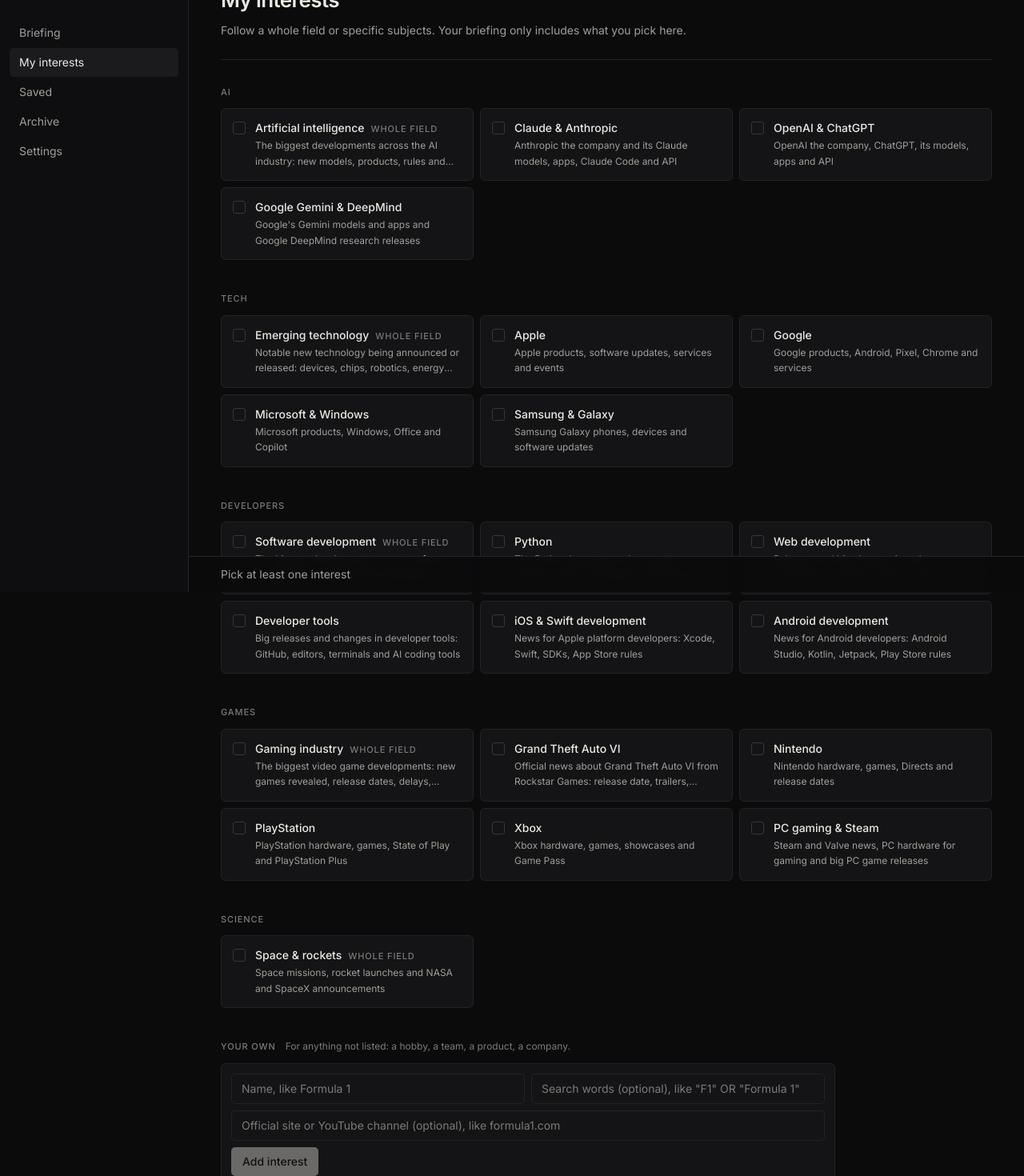
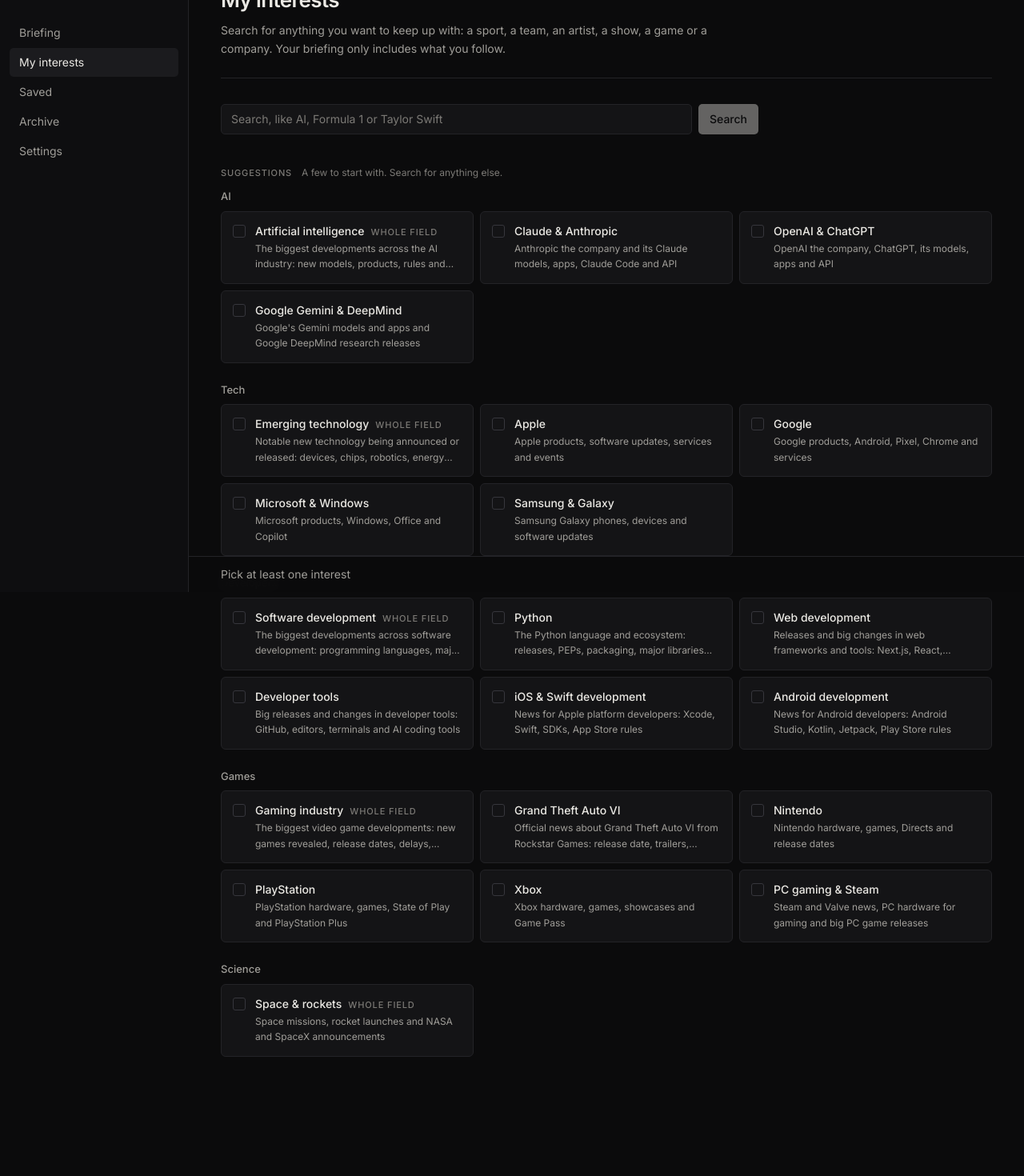
Before and after one commit to vhrcam/next-time, a Next.js app: page /interests in a window 1280 px wide. Shown: the part 60-1530 px from the top of the page at 80% size. Built offline with nearby package versions, Linux system fonts and the light colour scheme.

Commit message:
Search for interests on the My interests page
Replaces the add-your-own form. Results, followed interests and suggestions are grouped by category.

```diff
--- a/app/interests/page.tsx
+++ b/app/interests/page.tsx
@@ -2,23 +2,53 @@
 
 import Link from "next/link";
 import { useState } from "react";
-import { useClient, useInterests, type Interest } from "@/lib/store";
-import { groups, presetById, presets } from "@/lib/topics";
+import type { Match, Results } from "@/lib/find";
+import { load, useClient, useInterests, type Interest } from "@/lib/store";
+import { groups, presetById, presets, type Topic } from "@/lib/topics";
 import { Block, PageHead, field, label, primary } from "../ui";
 
+type Item = { key: string; group: string; name: string; note: string; tag?: string; on: boolean; busy?: boolean; onClick: () => void };
+
 const sentence = (s: string) => s.charAt(0).toUpperCase() + s.slice(1);
+const clean = (s: string) => s.toLowerCase().trim().replace(/\s+/g, " ");
+const escape = (s: string) => s.replace(/[.*+?^${}()|[\]\\]/g, "\\$&");
 
-function Tile({ on, name, note, broad, onClick }: { on: boolean; name: string; note: string; broad?: boolean; onClick: () => void }) {
+async function post(url: string, body: unknown) {
+  const res = await fetch(url, { method: "POST", headers: { "content-type": "application/json" }, body: JSON.stringify(body) });
+  const data = await res.json();
+  if (!res.ok) throw new Error(data.error);
+  return data;
+}
+
+// Typing a category's name shows the whole category. Otherwise a listed interest shows when a word in its name
+// starts with the search or its description uses the search as a whole word.
+function listed(q: string) {
+  const start = new RegExp(`\\b${escape(q)}`, "i");
+  const word = new RegExp(`\\b${escape(q)}\\b`, "i");
+  return presets.filter((t) => t.group.toLowerCase() === q || t.id.startsWith(q) || start.test(t.name) || word.test(t.about));
+}
+
+// The app's own categories first, in their usual order, then the rest alphabetically.
+function order(a: string, b: string) {
+  const x = groups.indexOf(a);
+  const y = groups.indexOf(b);
+  if (x >= 0 && y >= 0) return x - y;
+  if (x >= 0 || y >= 0) return x >= 0 ? -1 : 1;
+  return a.localeCompare(b);
+}
+
+function Tile({ item }: { item: Item }) {
   return (
     <button
-      onClick={onClick}
-      aria-pressed={on}
-      className={`flex h-full w-full items-start gap-3 rounded-md border p-3.5 text-left transition-colors ${
-        on ? "border-ink/50 bg-raised" : "border-line bg-surface hover:border-strong"
+      onClick={item.onClick}
+      disabled={item.busy}
+      aria-pressed={item.on}
+      className={`flex h-full w-full items-start gap-3 rounded-md border p-3.5 text-left transition-colors disabled:opacity-60 ${
+        item.on ? "border-ink/50 bg-raised" : "border-line bg-surface hover:border-strong"
       }`}
     >
-      <span className={`mt-0.5 flex size-4 shrink-0 items-center justify-center rounded-[3px] border ${on ? "border-ink bg-ink text-bg" : "border-strong"}`}>
-        {on && (
+      <span className={`mt-0.5 flex size-4 shrink-0 items-center justify-center rounded-[3px] border ${item.on ? "border-ink bg-ink text-bg" : "border-strong"}`}>
+        {item.on && (
           <svg viewBox="0 0 12 12" className="size-3" aria-hidden>
             <path d="M2.5 6.2l2.3 2.3 4.7-5" fill="none" stroke="currentColor" strokeWidth="1.8" />
           </svg>
@@ -26,92 +56,161 @@ function Tile({ on, name, note, broad, onClick }: { on: boolean; name: string; n
       </span>
       <span className="min-w-0">
         <span className="flex flex-wrap items-baseline gap-x-2 text-sm font-medium text-ink">
-          {name}
-          {broad && <span className={label}>Whole field</span>}
+          {item.name}
+          {item.tag && <span className={label}>{item.tag}</span>}
         </span>
-        <span className="mt-0.5 line-clamp-2 text-xs leading-relaxed text-muted">{note}</span>
+        <span className="mt-0.5 line-clamp-2 text-xs leading-relaxed text-muted">{item.busy ? "Adding…" : item.note}</span>
       </span>
     </button>
+  );
+}
+
+function Categories({ items }: { items: Item[] }) {
+  return (
+    <div className="space-y-6">
+      {[...new Set(items.map((i) => i.group))].sort(order).map((g) => (
+        <div key={g}>
+          <h3 className="mb-2 text-[13px] font-medium text-muted">{g}</h3>
+          <div className="grid gap-2 sm:grid-cols-2 xl:grid-cols-3">
+            {items
+              .filter((i) => i.group === g)
+              .map((i) => (
+                <Tile key={i.key} item={i} />
+              ))}
+          </div>
+        </div>
+      ))}
+    </div>
   );
 }
 
 export default function InterestsPage() {
   const client = useClient();
   const [interests, setInterests] = useInterests();
-  const [form, setForm] = useState({ name: "", words: "", link: "" });
-  const [adding, setAdding] = useState(false);
+  const [text, setText] = useState("");
+  const [answer, setAnswer] = useState<(Results & { q: string }) | null>(null);
+  const [searching, setSearching] = useState(false);
+  const [adding, setAdding] = useState("");
   const [error, setError] = useState("");
+
+  const q = clean(text);
+  const found = answer?.q === q ? answer : null;
   const has = (id: string) => interests.some((i) => i.id === id);
   const toggle = (i: Interest) => setInterests(has(i.id) ? interests.filter((x) => x.id !== i.id) : [...interests, i]);
-  const own = interests.filter((i) => !presetById.has(i.id));
+  const followed = (m: Match) => interests.find((i) => !presetById.has(i.id) && i.name.toLowerCase() === m.name.toLowerCase());
 
-  async function add(e: React.FormEvent) {
+  async function search(e: React.FormEvent) {
     e.preventDefault();
-    setAdding(true);
+    if (q.length < 2) return;
+    setSearching(true);
     setError("");
     try {
-      const res = await fetch("/api/topics", { method: "POST", headers: { "content-type": "application/json" }, body: JSON.stringify(form) });
-      const data = await res.json();
-      if (!res.ok) throw new Error(data.error);
-      if (!has(data.id)) setInterests([...interests, { id: data.id, name: data.name }]);
-      setForm({ name: "", words: "", link: "" });
+      setAnswer({ ...(await post("/api/find", { q: text.trim() })), q });
     } catch (err) {
-      setError(err instanceof Error && err.message ? err.message : "Couldn't add that interest");
+      setError(err instanceof Error && err.message ? err.message : "Couldn't search right now");
     }
-    setAdding(false);
+    setSearching(false);
+  }
+
+  async function follow(m: Match) {
+    const on = followed(m);
+    if (on) return setInterests(interests.filter((i) => i.id !== on.id));
+    setAdding(m.name);
+    setError("");
+    try {
+      const data = await post("/api/topics", m);
+      const now = load<Interest[]>("interests", []);
+      if (!now.some((i) => i.id === data.id)) setInterests([...now, { id: data.id, name: data.name, group: m.group, about: m.about }]);
+    } catch (err) {
+      setError(err instanceof Error && err.message ? err.message : "Couldn't follow that");
+    }
+    setAdding("");
   }
 
   if (!client) return null;
 
+  const fromPreset = (t: Topic): Item => ({
+    key: t.id,
+    group: t.group,
+    name: t.name,
+    note: sentence(t.about),
+    tag: t.broad ? "Whole field" : undefined,
+    on: has(t.id),
+    onClick: () => toggle({ id: t.id, name: t.name }),
+  });
+  const fromMatch = (m: Match): Item => ({
+    key: `match-${m.name}`,
+    group: m.group,
+    name: m.name,
+    note: sentence(m.about),
+    on: Boolean(followed(m)),
+    busy: adding === m.name,
+    onClick: () => follow(m),
+  });
+  const mine = interests.map((i): Item => {
+    const t = presetById.get(i.id);
+    if (t) return fromPreset(t);
+    return { key: i.id, group: i.group ?? "Other", name: i.name || "Shared interest", note: i.about ? sentence(i.about) : "Added by you", on: true, onClick: () => toggle(i) };
+  });
+
+  const looking = q.length >= 2;
+  const shown = looking ? [...new Set([...listed(q), ...(found?.related ?? []).flatMap((id) => presetById.get(id) ?? [])])] : [];
+  const results = [...shown.map(fromPreset), ...(found?.matches ?? []).map(fromMatch)];
+  const said = `“${text.trim()}”`;
+  const status = !looking
+    ? ""
+    : searching
+      ? `Searching for ${said}…`
+      : !found
+        ? `Press Search to find more for ${said}, including anything not listed here.`
+        : found.offline
+          ? `Search is busy right now, so this follows ${said} just as you typed it.`
+          : results.length
+            ? ""
+            : `Nothing found for ${said}. Try another name for it.`;
+
   return (
     <>
       <PageHead title="My interests">
-        <p>Follow a whole field or specific subjects. Your briefing only includes what you pick here.</p>
+        <p>Search for anything you want to keep up with: a sport, a team, an artist, a show, a game or a company. Your briefing only includes what you follow.</p>
       </PageHead>
 
-      {groups.map((g) => (
-        <Block key={g} title={g}>
-          <div className="grid gap-2 sm:grid-cols-2 xl:grid-cols-3">
-            {presets
-              .filter((t) => t.group === g)
-              .map((t) => (
-                <Tile key={t.id} on={has(t.id)} name={t.name} note={sentence(t.about)} broad={t.broad} onClick={() => toggle({ id: t.id, name: t.name })} />
-              ))}
-          </div>
-        </Block>
-      ))}
-
-      <Block title="Your own" note="For anything not listed: a hobby, a team, a product, a company.">
-        {own.length > 0 && (
-          <div className="mb-3 grid gap-2 sm:grid-cols-2 xl:grid-cols-3">
-            {own.map((i) => (
-              <Tile key={i.id} on name={i.name || "Shared interest"} note="Added by you. Click to stop following." onClick={() => toggle(i)} />
-            ))}
-          </div>
-        )}
-        <form onSubmit={add} className="grid max-w-3xl gap-2 rounded-md border border-line bg-surface p-3 sm:grid-cols-2">
-          <input className={field} placeholder="Name, like Formula 1" value={form.name} onChange={(e) => setForm({ ...form, name: e.target.value })} maxLength={60} />
+      <form onSubmit={search} className="mb-10 max-w-2xl">
+        <div className="flex gap-2">
           <input
             className={field}
-            placeholder='Search words (optional), like "F1" OR "Formula 1"'
-            value={form.words}
-            onChange={(e) => setForm({ ...form, words: e.target.value })}
-            maxLength={200}
+            type="search"
+            aria-label="Search for an interest"
+            placeholder="Search, like AI, Formula 1 or Taylor Swift"
+            value={text}
+            onChange={(e) => setText(e.target.value)}
+            maxLength={80}
           />
-          <input
-            className={`${field} sm:col-span-2`}
-            placeholder="Official site or YouTube channel (optional), like formula1.com"
-            value={form.link}
-            onChange={(e) => setForm({ ...form, link: e.target.value })}
-          />
-          <div className="flex flex-wrap items-center gap-3 sm:col-span-2">
-            <button disabled={adding || !form.name.trim()} className={primary}>
-              {adding ? "Adding…" : "Add interest"}
-            </button>
-            {error && <span className="text-sm text-accent">{error}</span>}
-          </div>
-        </form>
-      </Block>
+          <button disabled={searching || !looking} className={`${primary} shrink-0`}>
+            {searching ? "Searching…" : "Search"}
+          </button>
+        </div>
+        {(error || status) && <p className={`mt-2 text-sm ${error ? "text-accent" : "text-muted"}`}>{error || status}</p>}
+      </form>
+
+      {looking ? (
+        results.length > 0 && (
+          <Block title="Results">
+            <Categories items={results} />
+          </Block>
+        )
+      ) : (
+        <>
+          {mine.length > 0 && (
+            <Block title="Following" note="Click one to stop following.">
+              <Categories items={mine} />
+            </Block>
+          )}
+          <Block title="Suggestions" note="A few to start with. Search for anything else.">
+            <Categories items={presets.map(fromPreset)} />
+          </Block>
+        </>
+      )}
 
       <div className="sticky bottom-0 -mx-4 flex items-center justify-between gap-4 border-t border-line bg-bg/95 px-4 py-3 backdrop-blur md:-mx-10 md:px-10">
         <span className="text-sm text-muted">{interests.length ? `Following ${interests.length}` : "Pick at least one interest"}</span>
--- a/lib/store.ts
+++ b/lib/store.ts
@@ -1,7 +1,7 @@
 import { useCallback, useMemo, useSyncExternalStore } from "react";
 import { defaults, type Briefing, type Entry, type Settings } from "./briefing";
 
-export type Interest = { id: string; name: string };
+export type Interest = { id: string; name: string; group?: string; about?: string };
 
 // Everything a person sets up lives in this browser: there are no accounts.
 const PREFIX = "nexttime:";
```
